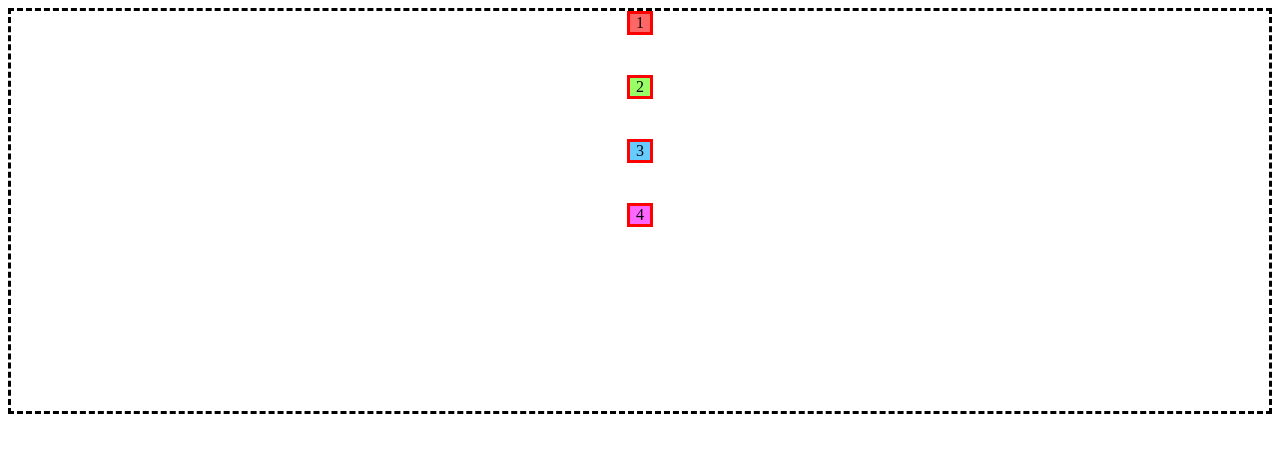
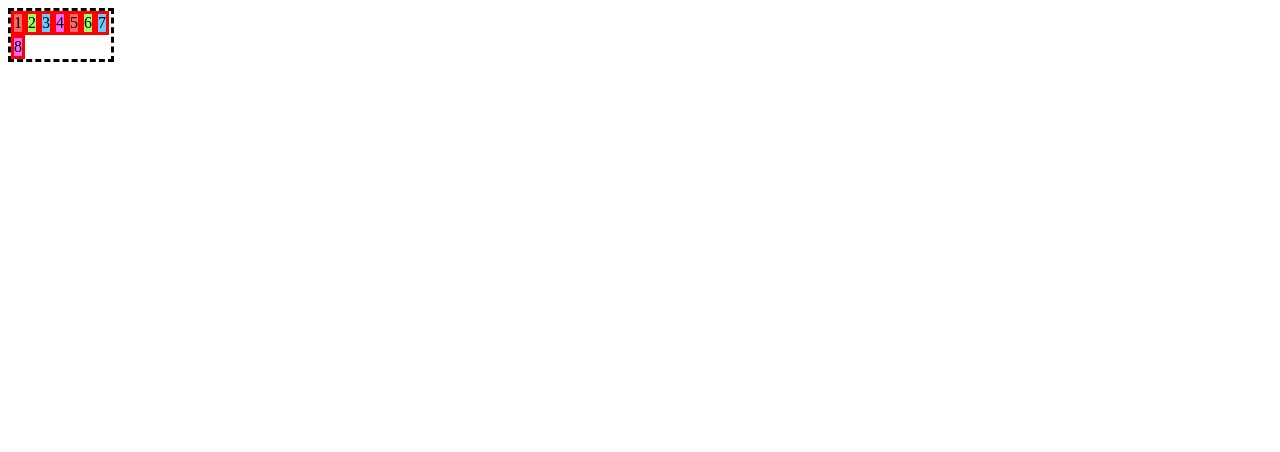
Before and after one commit to pedro-almeida97/layout-com-CSS, a plain HTML site: page index.html in a window 1280 px wide. Drawn offline with Linux system fonts and the light colour scheme.

Commit message:
Flex Wrap

```diff
--- a/index.html
+++ b/index.html
@@ -10,6 +10,7 @@
     <style>
       .container {
         border: dashed;
+        width: 100px;
       }
 
       .item {
@@ -17,7 +18,6 @@
         border: solid red;
         text-align: center;
         background-color: hsl(var(--hue), 100%, 70%);
-        width: 20px;
       }
     </style>
     <div class="container">
@@ -25,6 +25,10 @@
       <div class="item" style="--hue: 100">2</div>
       <div class="item" style="--hue: 200">3</div>
       <div class="item" style="--hue: 300">4</div>
+      <div class="item" style="--hue: 0">5</div>
+      <div class="item" style="--hue: 100">6</div>
+      <div class="item" style="--hue: 200">7</div>
+      <div class="item" style="--hue: 300">8</div>
     </div>
   </body>
 </html>
--- a/style.css
+++ b/style.css
@@ -1,7 +1,4 @@
 .container {
-  height: 50vh;
   display: flex;
-  flex-direction: column;
-  align-items: center;
-  gap: 10%;
+  flex-wrap: wrap;
 }
```
